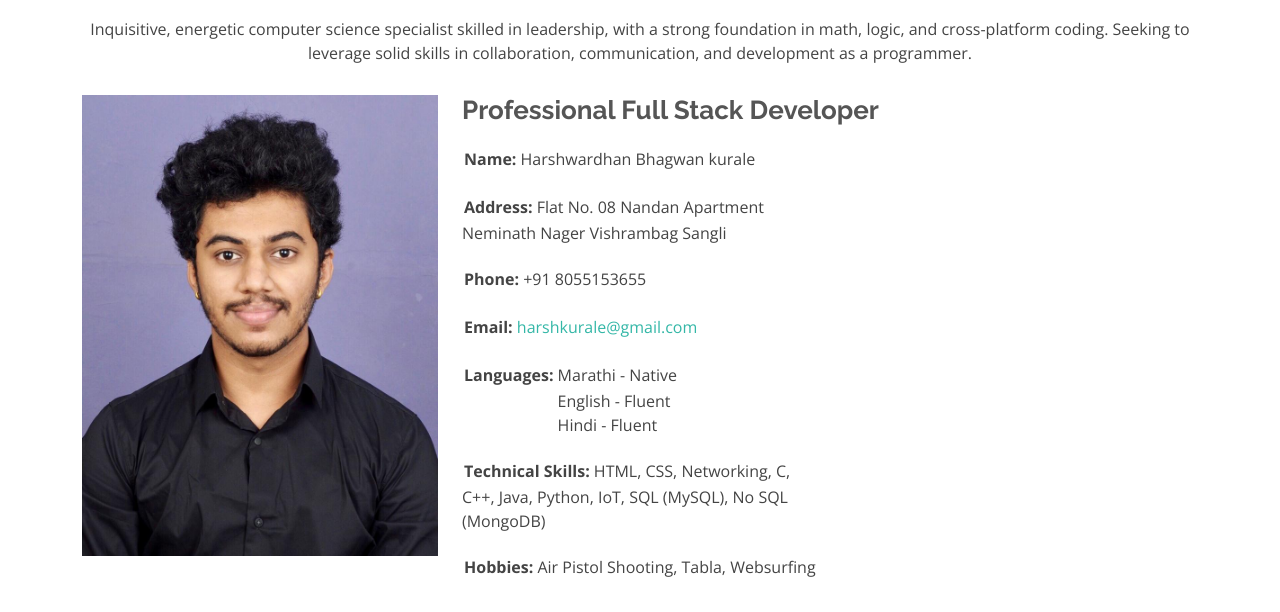
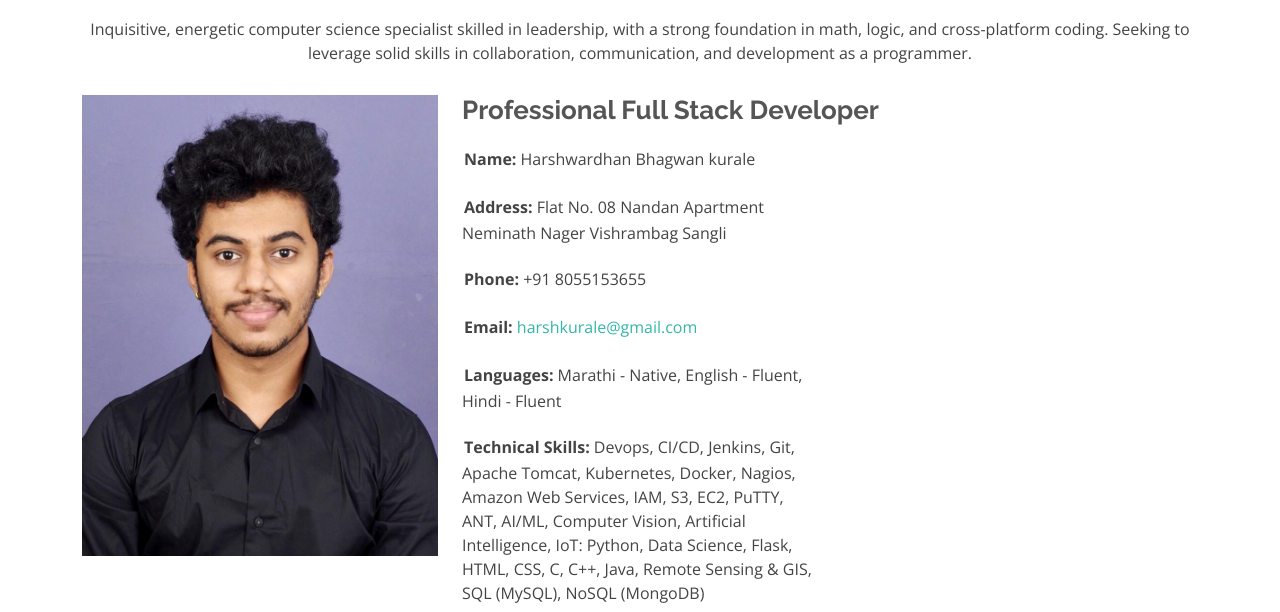
Before and after one commit to YNTARSEPTAR/my-portfolio, a plain HTML site: page about.html in a window 1280 px wide. Shown: the part 171-783 px from the top of the page. Drawn offline with nearby package versions, Linux system fonts and the light colour scheme.

Commit message:
about
about update

```diff
--- a/about.html
+++ b/about.html
@@ -90,11 +90,11 @@
                       <li><i class="bi bi-rounded-right"></i> <strong>Address:</strong> Flat No. 08 Nandan Apartment Neminath Nager Vishrambag Sangli</li>
                       <li><i class="bi bi-rounded-right"></i> <strong>Phone:</strong> +91 8055153655</li>
                       <li><i class="bi bi-rounded-right"></i> <strong>Email:</strong><a href="mailto:harshkurale@gmail.com"> harshkurale@gmail.com</a> </li>
-                  <li><i class="bi bi-rounded-right"></i> <strong>Languages:</strong> Marathi - Native <br>  &nbsp; &nbsp; &nbsp;&nbsp;&nbsp;&nbsp;&nbsp;&nbsp;&nbsp;&nbsp;&nbsp;&nbsp;&nbsp;&nbsp;&nbsp;&nbsp;&nbsp;&nbsp;&nbsp;&nbsp; English  - Fluent <br>&nbsp; &nbsp; &nbsp;&nbsp;&nbsp;&nbsp;&nbsp;&nbsp;&nbsp;&nbsp;&nbsp;&nbsp;&nbsp;&nbsp;&nbsp;&nbsp;&nbsp;&nbsp;&nbsp;&nbsp; Hindi   - Fluent</li>
-                  <li><i class="bi bi-rounded-right"></i> <strong>Technical Skills:</strong>  HTML,
-                      CSS, Networking,  C,  C++,  Java,  Python, IoT,  SQL (MySQL),  No SQL (MongoDB)</li>
-                      <li><i class="bi bi-rounded-right"></i> <strong>Hobbies:</strong> Air Pistol Shooting, Tabla, Websurfing</li>
+                      <li><i class="bi bi-rounded-right"></i> <strong>Languages:</strong> Marathi - Native, English - Fluent, Hindi - Fluent</li>
+                      <li><i class="bi bi-rounded-right"></i> <strong>Technical Skills:</strong> Devops, CI/CD, Jenkins, Git, Apache Tomcat, Kubernetes, Docker, Nagios, Amazon Web Services, IAM, S3, EC2, PuTTY, ANT, AI/ML, Computer Vision, Artificial Intelligence, IoT: Python, Data Science, Flask, HTML, CSS, C, C++, Java, Remote Sensing & GIS, SQL (MySQL), NoSQL (MongoDB)</li>
+                      <li><i class="bi bi-rounded-right"></i> <strong>Hobbies:</strong> Cooking, Websurfing</li>
                   </ul>
+              </div>
           </div>
 
 
```
Also changed, not shown: 1 other file. Lines whose indentation alone changed are shown as unchanged.
